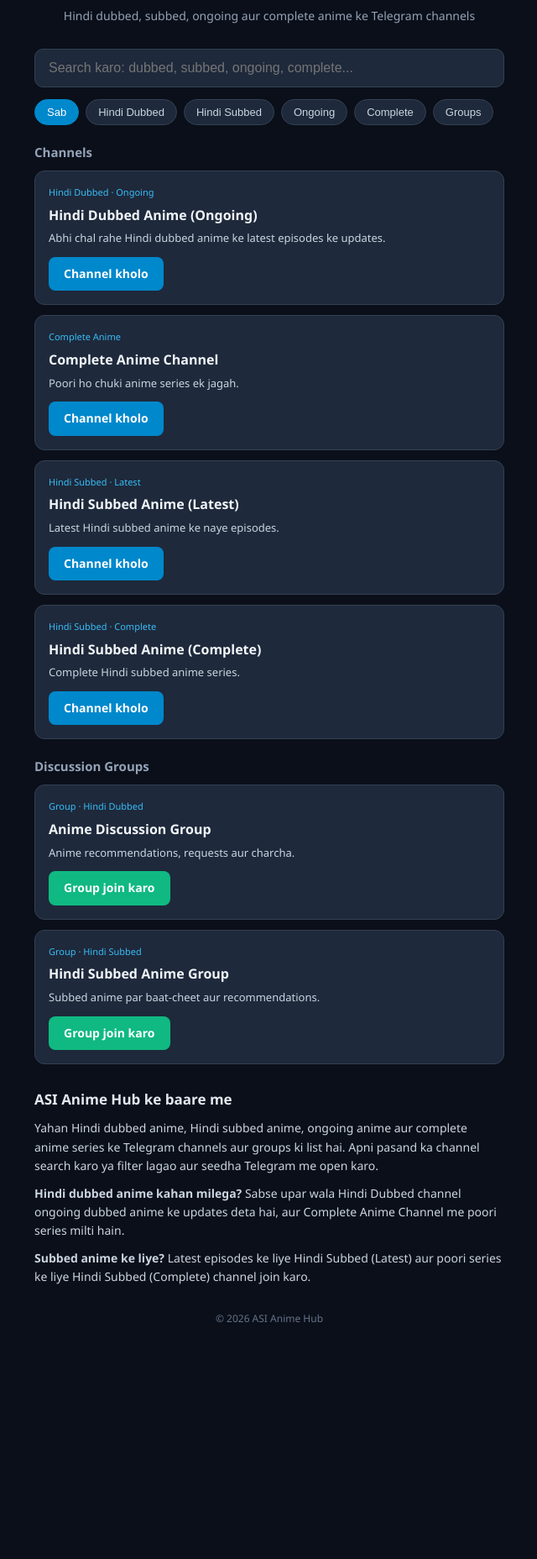
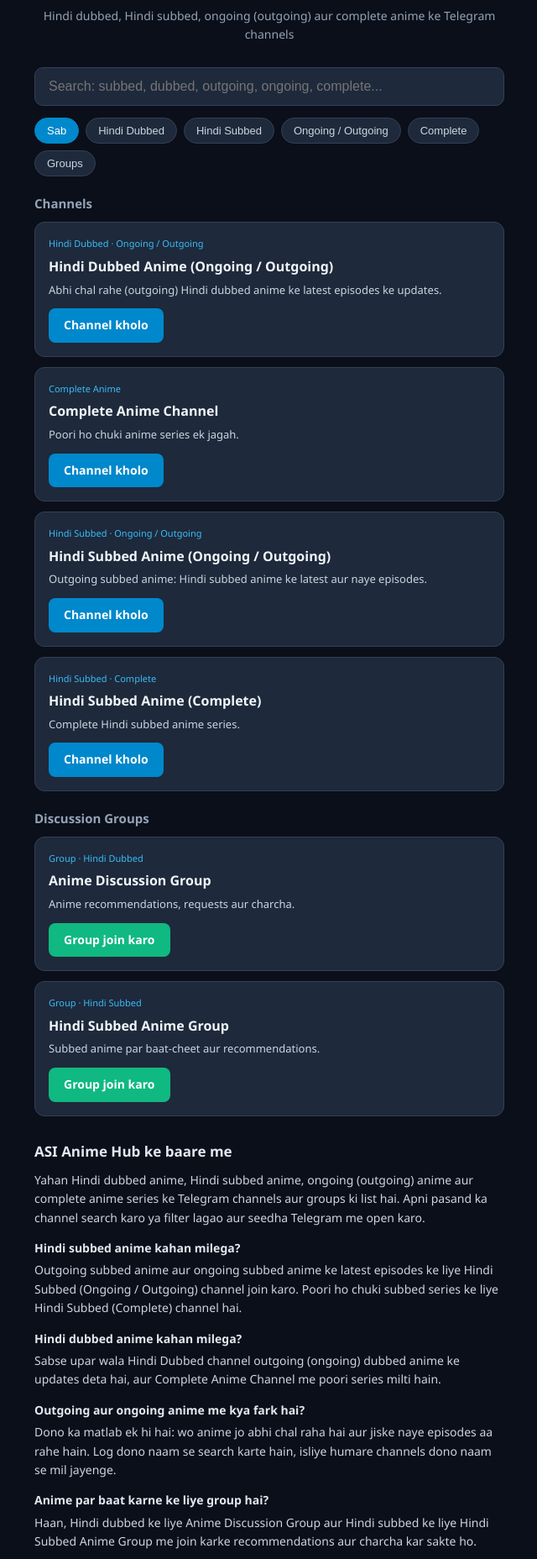
Before and after one commit to ringrongringbro-lab/Anime-asi, a plain HTML site: page index.html in a window 1280 px wide. Shown: the part 64-1920 px from the top of the page at 84% size, without its empty margins (319-959 px from the left). Before the commit the page ends 1667 px from the top, so only its background shows below. Drawn offline with Linux system fonts and the light colour scheme.

Commit message:
Update index.html

```diff
--- a/index.html
+++ b/index.html
@@ -3,19 +3,17 @@
 <head>
     <meta charset="UTF-8">
     <meta name="viewport" content="width=device-width, initial-scale=1.0">
-    <title>Hindi Dubbed & Subbed Anime Telegram Channels | ASI Anime Hub</title>
-    <meta name="description" content="Hindi dubbed anime, Hindi subbed anime, ongoing aur complete anime ke Telegram channels aur groups ki list. Search karo aur seedha channel open karo.">
+    <title>Hindi Dubbed & Hindi Subbed Anime Telegram Channels | Ongoing, Outgoing & Complete Anime</title>
+    <meta name="description" content="Hindi dubbed anime, Hindi subbed anime, ongoing (outgoing) aur complete anime ke Telegram channels aur groups. Search karo aur seedha channel open karo.">
+    <meta name="keywords" content="hindi dubbed anime, hindi subbed anime, outgoing subbed anime, ongoing subbed anime, outgoing anime, ongoing anime, complete anime, anime telegram channel, hindi anime">
     <meta name="robots" content="index, follow">
     <link rel="canonical" href="https://ringrongringbro-lab.github.io/Anime-asi/">
 
     <meta property="og:type" content="website">
-    <meta property="og:title" content="Hindi Dubbed & Subbed Anime Telegram Channels | ASI Anime Hub">
-    <meta property="og:description" content="Hindi dubbed, subbed, ongoing aur complete anime ke Telegram channels aur groups.">
+    <meta property="og:title" content="Hindi Dubbed & Subbed Anime Telegram Channels | Ongoing, Outgoing & Complete">
+    <meta property="og:description" content="Hindi dubbed, Hindi subbed, ongoing (outgoing) aur complete anime ke Telegram channels aur groups.">
     <meta property="og:url" content="https://ringrongringbro-lab.github.io/Anime-asi/">
     <meta name="twitter:card" content="summary">
-
-    <!-- Google Search Console verification tag yahan paste karo (agar HTML tag method use karo) -->
-    <!-- <meta name="google-site-verification" content="APNA_CODE_YAHAN" /> -->
 
     <script type="application/ld+json">
     {
@@ -23,7 +21,7 @@
       "@type": "WebSite",
       "name": "ASI Anime Hub",
       "url": "https://ringrongringbro-lab.github.io/Anime-asi/",
-      "description": "Hindi dubbed aur subbed anime Telegram channels aur groups ki list."
+      "description": "Hindi dubbed, Hindi subbed, ongoing (outgoing) aur complete anime Telegram channels aur groups ki list."
     }
     </script>
 
@@ -69,7 +67,8 @@
         .empty { display: none; text-align: center; color: #94a3b8; padding: 24px 0; }
         section.about { margin-top: 28px; }
         section.about h2 { color: #e2e8f0; font-size: 17px; }
-        section.about p { font-size: 14px; color: #cbd5e1; margin-bottom: 10px; }
+        section.about h3 { color: #e2e8f0; font-size: 14px; margin: 14px 0 4px; }
+        section.about p { font-size: 14px; color: #cbd5e1; margin-bottom: 8px; }
         footer { margin-top: 28px; text-align: center; font-size: 12px; color: #64748b; }
     </style>
 </head>
@@ -77,16 +76,16 @@
 <main>
     <header>
         <h1>ASI Anime Hub</h1>
-        <p class="tagline">Hindi dubbed, subbed, ongoing aur complete anime ke Telegram channels</p>
+        <p class="tagline">Hindi dubbed, Hindi subbed, ongoing (outgoing) aur complete anime ke Telegram channels</p>
     </header>
 
-    <input class="search" id="search" type="search" placeholder="Search karo: dubbed, subbed, ongoing, complete..." aria-label="Channel search">
+    <input class="search" id="search" type="search" placeholder="Search: subbed, dubbed, outgoing, ongoing, complete..." aria-label="Channel search">
 
     <div class="filters" id="filters">
         <button class="chip active" data-f="all">Sab</button>
         <button class="chip" data-f="dubbed">Hindi Dubbed</button>
         <button class="chip" data-f="subbed">Hindi Subbed</button>
-        <button class="chip" data-f="ongoing">Ongoing</button>
+        <button class="chip" data-f="ongoing">Ongoing / Outgoing</button>
         <button class="chip" data-f="complete">Complete</button>
         <button class="chip" data-f="group">Groups</button>
     </div>
@@ -94,10 +93,10 @@
     <div id="list">
         <h2>Channels</h2>
 
-        <article class="item" data-tags="dubbed ongoing hindi dubbed anime latest episodes channel">
-            <div class="tag">Hindi Dubbed · Ongoing</div>
-            <h3>Hindi Dubbed Anime (Ongoing)</h3>
-            <p>Abhi chal rahe Hindi dubbed anime ke latest episodes ke updates.</p>
+        <article class="item" data-tags="dubbed ongoing outgoing hindi dubbed anime latest episodes channel">
+            <div class="tag">Hindi Dubbed · Ongoing / Outgoing</div>
+            <h3>Hindi Dubbed Anime (Ongoing / Outgoing)</h3>
+            <p>Abhi chal rahe (outgoing) Hindi dubbed anime ke latest episodes ke updates.</p>
             <a class="btn" href="https://t.me/anime_hindi_dubbed_channel" target="_blank" rel="noopener">Channel kholo</a>
         </article>
 
@@ -108,10 +107,10 @@
             <a class="btn" href="https://t.me/Hindi_subbed_dubbed_anime" target="_blank" rel="noopener">Channel kholo</a>
         </article>
 
-        <article class="item" data-tags="subbed latest hindi subbed anime new episodes channel">
-            <div class="tag">Hindi Subbed · Latest</div>
-            <h3>Hindi Subbed Anime (Latest)</h3>
-            <p>Latest Hindi subbed anime ke naye episodes.</p>
+        <article class="item" data-tags="subbed ongoing outgoing latest hindi subbed anime new episodes channel">
+            <div class="tag">Hindi Subbed · Ongoing / Outgoing</div>
+            <h3>Hindi Subbed Anime (Ongoing / Outgoing)</h3>
+            <p>Outgoing subbed anime: Hindi subbed anime ke latest aur naye episodes.</p>
             <a class="btn" href="https://t.me/hindisubinganime" target="_blank" rel="noopener">Channel kholo</a>
         </article>
 
@@ -143,9 +142,19 @@
 
     <section class="about">
         <h2>ASI Anime Hub ke baare me</h2>
-        <p>Yahan Hindi dubbed anime, Hindi subbed anime, ongoing anime aur complete anime series ke Telegram channels aur groups ki list hai. Apni pasand ka channel search karo ya filter lagao aur seedha Telegram me open karo.</p>
-        <p><strong>Hindi dubbed anime kahan milega?</strong> Sabse upar wala Hindi Dubbed channel ongoing dubbed anime ke updates deta hai, aur Complete Anime Channel me poori series milti hain.</p>
-        <p><strong>Subbed anime ke liye?</strong> Latest episodes ke liye Hindi Subbed (Latest) aur poori series ke liye Hindi Subbed (Complete) channel join karo.</p>
+        <p>Yahan Hindi dubbed anime, Hindi subbed anime, ongoing (outgoing) anime aur complete anime series ke Telegram channels aur groups ki list hai. Apni pasand ka channel search karo ya filter lagao aur seedha Telegram me open karo.</p>
+
+        <h3>Hindi subbed anime kahan milega?</h3>
+        <p>Outgoing subbed anime aur ongoing subbed anime ke latest episodes ke liye Hindi Subbed (Ongoing / Outgoing) channel join karo. Poori ho chuki subbed series ke liye Hindi Subbed (Complete) channel hai.</p>
+
+        <h3>Hindi dubbed anime kahan milega?</h3>
+        <p>Sabse upar wala Hindi Dubbed channel outgoing (ongoing) dubbed anime ke updates deta hai, aur Complete Anime Channel me poori series milti hain.</p>
+
+        <h3>Outgoing aur ongoing anime me kya fark hai?</h3>
+        <p>Dono ka matlab ek hi hai: wo anime jo abhi chal raha hai aur jiske naye episodes aa rahe hain. Log dono naam se search karte hain, isliye humare channels dono naam se mil jayenge.</p>
+
+        <h3>Anime par baat karne ke liye group hai?</h3>
+        <p>Haan, Hindi dubbed ke liye Anime Discussion Group aur Hindi subbed ke liye Hindi Subbed Anime Group me join karke recommendations aur charcha kar sakte ho.</p>
     </section>
 
     <footer>&copy; 2026 ASI Anime Hub</footer>
```
